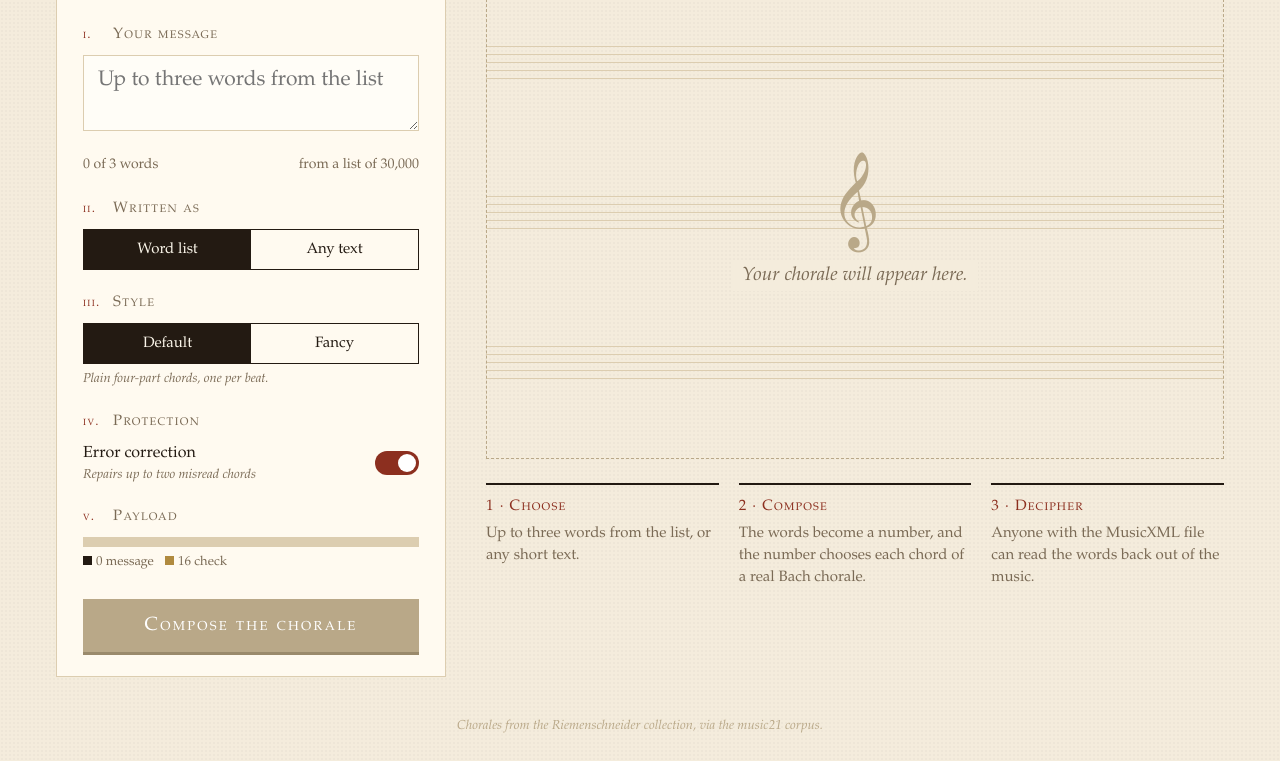
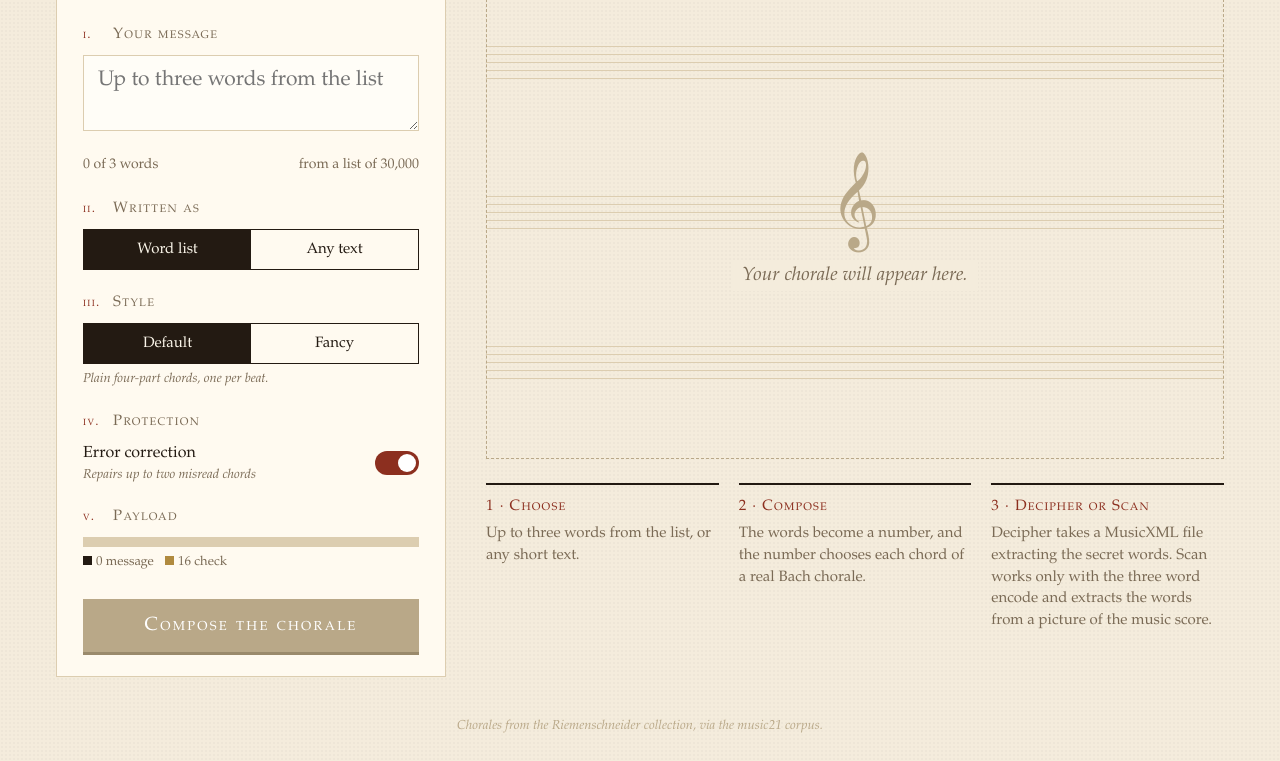
Before and after one commit to henrybarl0w/durhack2026, a Flask app: page / in a window 1280 px wide. Shown: the part 155-916 px from the top of the page. Run offline with Flask 3, Linux system fonts and the light colour scheme; data that the repository does not hold is empty; parts of the project's set-up code (start-up, migrations or seed data) failed here and were passed over; some libraries are stand-ins or nearby versions.

Commit message:
more ui changes

```diff
--- a/webapp/templates/index.html
+++ b/webapp/templates/index.html
@@ -293,14 +293,14 @@ footer{text-align:center;color:var(--faint);font-size:13px;font-style:italic;pad
       {% if wav_file %}<a class="dl" href="/download/{{ wav_file }}" download aria-label="Download WAV"><span class="long">Audio · </span>WAV</a>{% endif %}
       {% if png_file %}<button type="button" class="dl" onclick="window.print()">Print</button>{% endif %}
     </div>
-    <p class="keep">Keep the {{ 'ZIP' if bundle_file else 'MusicXML file' }}: upload it under Decipher to read the message back. The picture and audio are for looking and listening.</p>
+    <p class="keep">Keep the {{ 'ZIP' if bundle_file else 'MusicXML file' }}: upload it under Decipher to read the message back. The picture can be printed and scanned to decode if world list mode was used. The audio is for just for you enjoyment.</p>
     <div class="after"><span>Each message is set in a randomly chosen chorale.</span><a href="/">Compose another</a></div>
   {% else %}
     <div class="empty"><div class="glyph" aria-hidden="true">&#119070;</div><p>Your chorale will appear here.</p></div>
     <div class="how">
       <div><b>1 · Choose</b><p>Up to three words from the list, or any short text.</p></div>
       <div><b>2 · Compose</b><p>The words become a number, and the number chooses each chord of a real Bach chorale.</p></div>
-      <div><b>3 · Decipher</b><p>Anyone with the MusicXML file can read the words back out of the music.</p></div>
+      <div><b>3 · Decipher or Scan</b><p>Decipher takes a MusicXML file extracting the secret words. Scan works only with the three word encode and extracts the words from a picture of the music score.</p></div>
     </div>
   {% endif %}
   </section>
```
